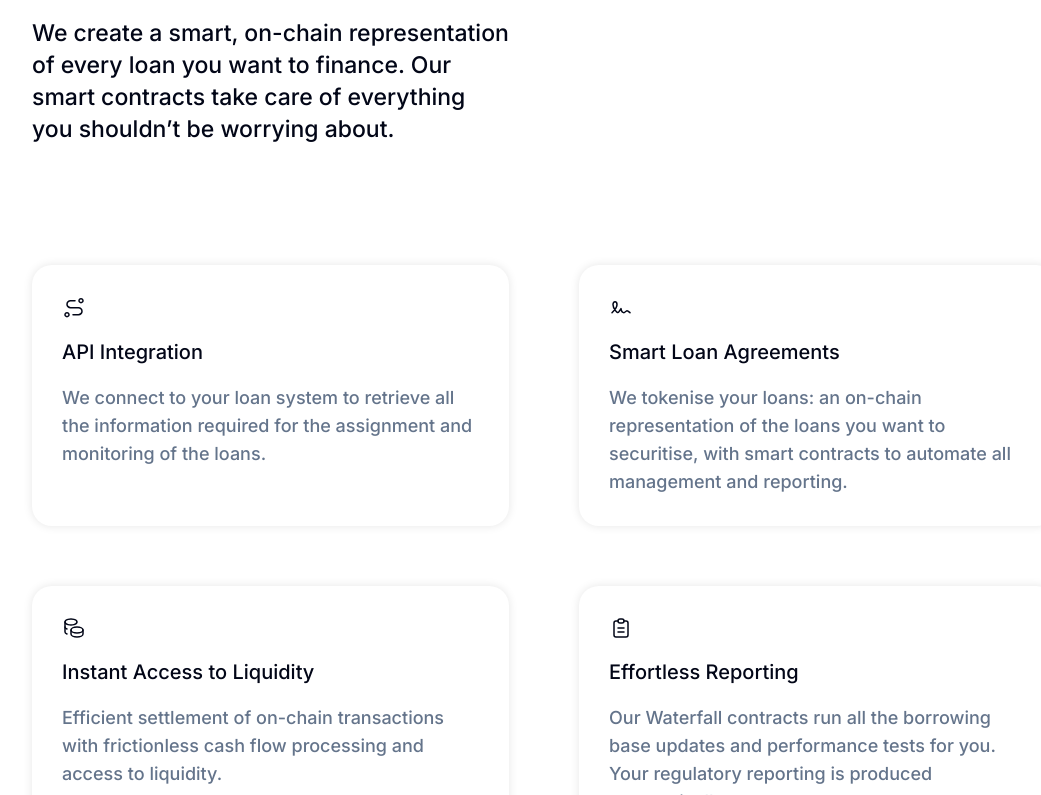
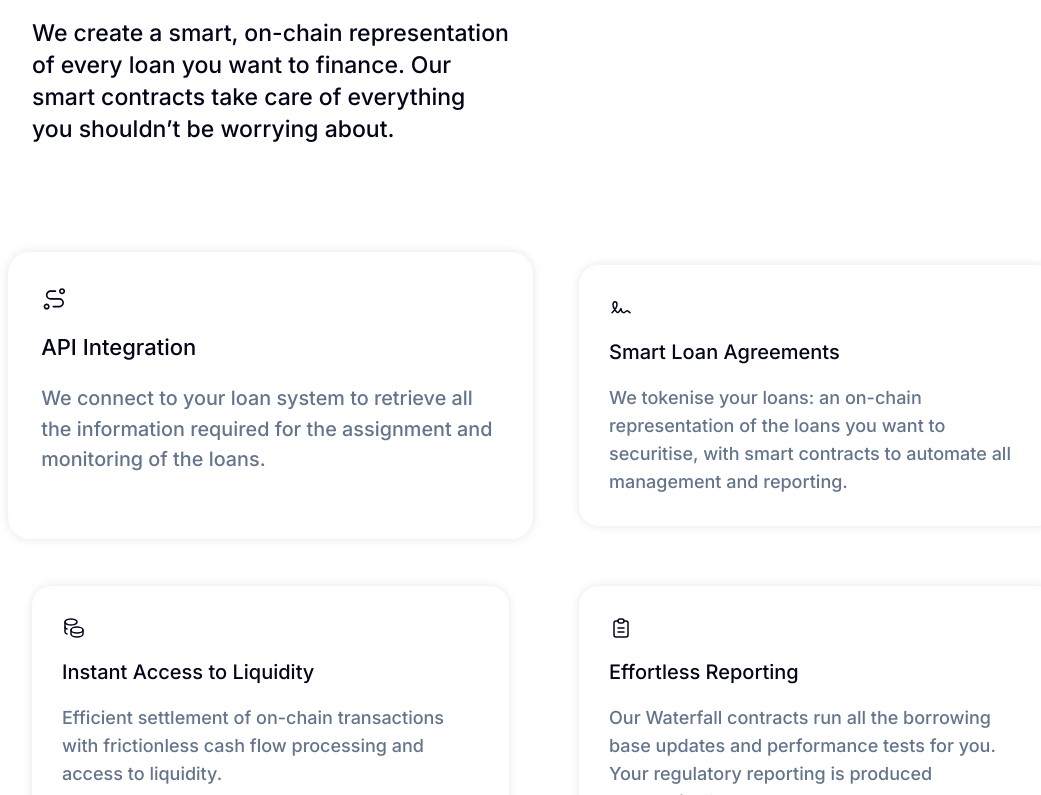
Before and after one commit to inder4021/Tranched, a plain HTML site: page index.html in a window 1280 px wide. In both pictures the pointer is over the element 366 px from the left and 4171 px from the top of the page. Shown: the part 3776-4571 px from the top of the page, without its empty margins (96-1137 px from the left). Drawn offline with nearby package versions, Linux system fonts and the light colour scheme.

Commit message:
Update style.css

```diff
--- a/style.css
+++ b/style.css
@@ -376,6 +376,12 @@ section.token {
     box-shadow: 0 0 10px 0 rgba(0,0,0,0.1);
     padding: 30px;
     border-radius: 20px;
+    transition: all .3s linear;
+}
+
+.token_items:hover {
+    transform: scale(1.1);
+    transform-box: fill-box;
 }
 
 section.token .token_inner_sec span {
```
